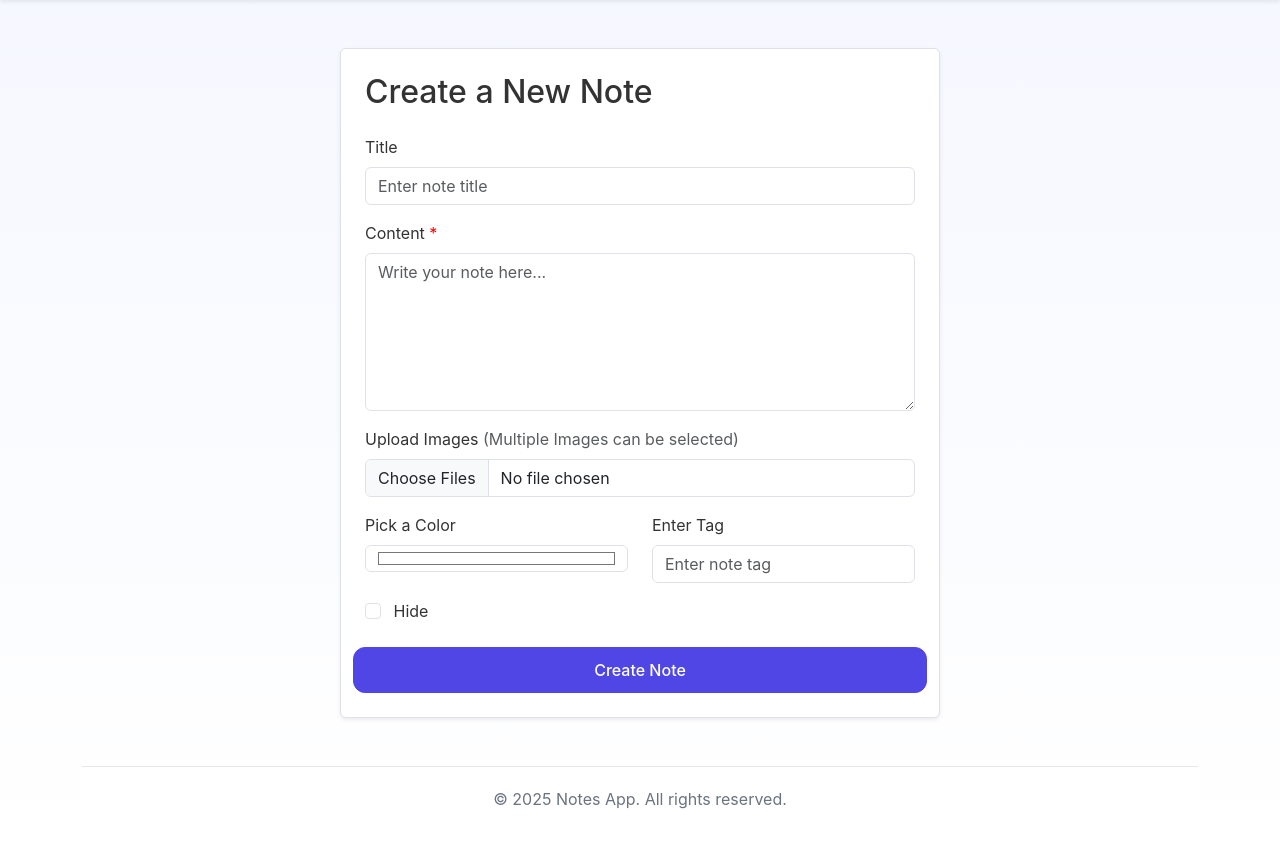
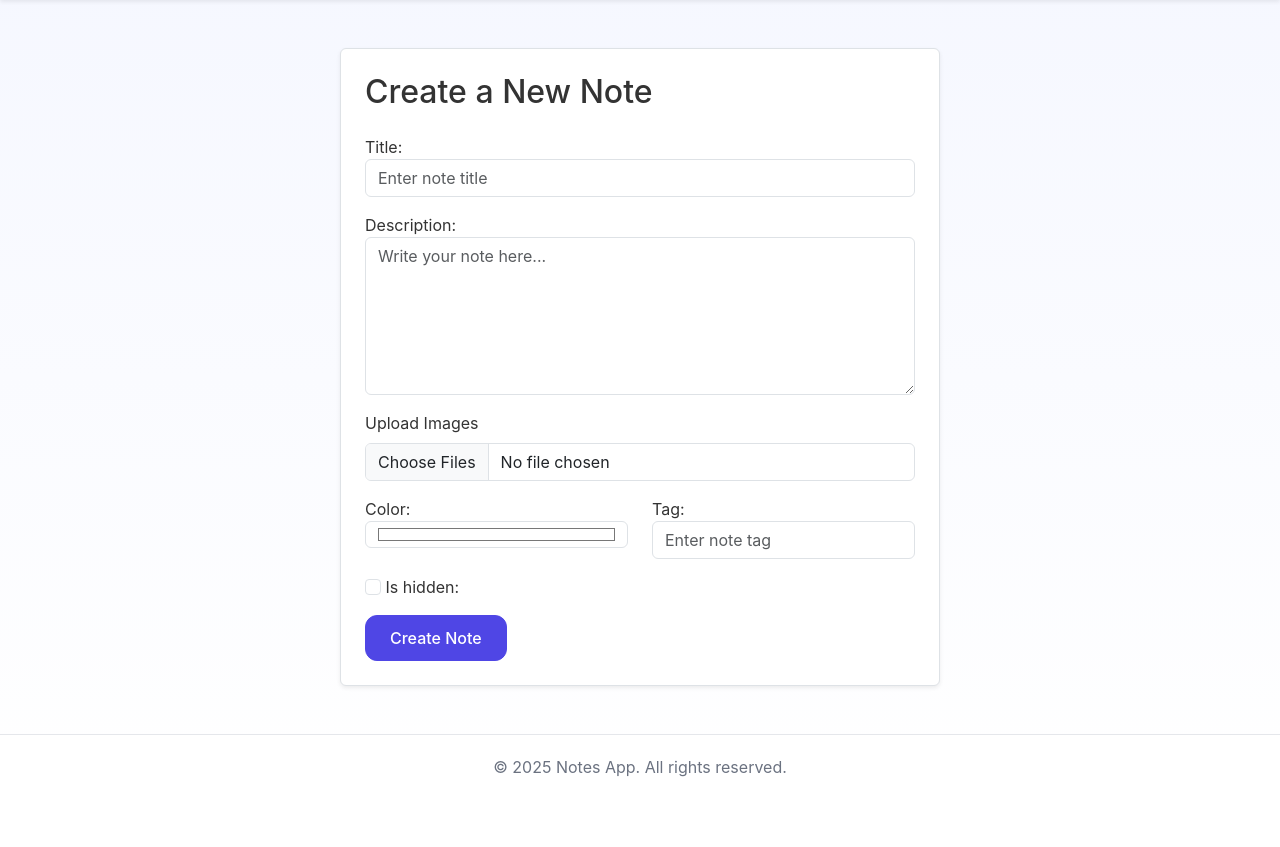
Before and after one commit to CoderHritik0/Wisdom-Warehouse-Django-, a Django app: page /notes/create/ in a window 1280 px wide. Shown: the part 62-909 px from the top of the page. After the commit the page ends 839 px from the top, so only its background shows below. Run offline with Django 5.2, Linux system fonts and the light colour scheme; grey boxes labelled with a size stand in for pictures from a placeholder-image service; some libraries are stand-ins or nearby versions.

Commit message:
Enhance note creation and management forms with improved widgets and multi-file upload support; update views for image handling and adjust templates for better error display.

```diff
--- a/notes/forms.py
+++ b/notes/forms.py
@@ -5,8 +5,22 @@ class NoteForm(forms.ModelForm):
     class Meta:
         model = note
         fields = ['title', 'description', 'tag', 'color', 'is_hidden']
+        widgets = {
+            'title': forms.TextInput(attrs={'class': 'form-control', 'placeholder': 'Enter note title'}),
+            'description': forms.Textarea(attrs={'class': 'form-control', 'rows': 6, 'placeholder': 'Write your note here...'}),
+            'tag': forms.TextInput(attrs={'class': 'form-control', 'placeholder': 'Enter note tag'}),
+            'color': forms.TextInput(attrs={'type': 'color', 'class': 'form-control'}),
+            'is_hidden': forms.CheckboxInput(attrs={'class': 'form-check-input'}),
+        }
+
+class MultiFileInput(forms.ClearableFileInput):
+    allow_multiple_selected = True
 
 class NoteImageForm(forms.ModelForm):
     class Meta:
         model = note_image
         fields = ['image']
+    images = forms.FileField(
+        widget=MultiFileInput(attrs={'multiple': True,'class': 'form-control', 'type': 'file'}),
+        required=False,
+    )
--- a/notes/templates/notes/create_note.html
+++ b/notes/templates/notes/create_note.html
@@ -1,42 +1,51 @@
 {% extends "login_layout.html" %}
 {% load static %}
-{% block title %}
-    New Note
-{% endblock %}
+{% block title %}New Note{% endblock %}
 
 {% block content %}
 <div class="container pt-5">
   <div class="note-creation-form mx-auto mb-5 p-4 border rounded shadow-sm" style="max-width: 600px;">
     <h2 class="mb-4">Create a New Note</h2>
-    <form method="post" class="row" enctype="multipart/form-data">
+
+    <form method="post" enctype="multipart/form-data">
       {% csrf_token %}
-      <div class="mb-3 col-sm-12">
-        <label for="noteTitle" class="form-label">Title</label>
-        <input type="text" class="form-control" id="noteTitle" name="title" placeholder="Enter note title">
+      {{ form.non_field_errors }}
+
+      <div class="mb-3">
+        {{ form.title.label_tag }}
+        {{ form.title }}
+        {{ form.title.errors }}
       </div>
-      <div class="mb-3 col-sm-12">
-        <label for="noteContent" class="form-label required-field">Content</label>
-        <textarea class="form-control" id="noteContent" name="content" rows="6" placeholder="Write your note here..." required></textarea>
+
+      <div class="mb-3">
+        {{ form.description.label_tag }}
+        {{ form.description }}
+        {{ form.description.errors }}
       </div>
-      <div class="mb-3 col-sm-12">
-        <label for="noteImages" class="form-label">Upload Images <span class="text-muted">(Multiple Images can be selected)</span></label>
-        <input type="file" class="form-control" id="noteImages" name="images" multiple>
+
+      <div class="mb-3">
+        <label for="id_images" class="form-label">Upload Images</label>
+        {{ image_form.images }}
       </div>
-      <div class="mb-3 col-sm-6">
-        <label for="noteColor" class="form-label">Pick a Color</label>
-        <input type="color" class="form-control" id="noteColor" name="color" value="#ffffff">
+
+      <div class="row">
+        <div class="col-sm-6 mb-3">
+          {{ form.color.label_tag }}
+          {{ form.color }}
+        </div>
+        <div class="col-sm-6 mb-3">
+          {{ form.tag.label_tag }}
+          {{ form.tag }}
+        </div>
       </div>
-      <div class="mb-3 col-sm-6">
-        <label for="noteTag" class="form-label">Enter Tag</label>
-        <input type="text" class="form-control" id="noteTag" name="tag" placeholder="Enter note tag">
+
+      <div class="mb-3">
+        {{ form.is_hidden }}
+        {{ form.is_hidden.label_tag }}
       </div>
-      <div class="mb-3 col-sm-4">
-        <input type="checkbox" class="form-check-input" id="noteHidden" name="hidden">
-        <label for="noteHidden" class="form-label mx-2">Hide</label>
-      </div>
+
       <button type="submit" class="btn btn-primary">Create Note</button>
     </form>
   </div>
+</div>
 {% endblock %}
-
-{% block footer %}{% endblock %}
--- a/notes/templates/notes/note_list.html
+++ b/notes/templates/notes/note_list.html
@@ -38,7 +38,7 @@
 
       <!-- 🔹 Card Body -->
       <div class="card-body">
-        <h5 class="card-title fw-bold">{{ note.title|default:"Untitled Note" }}</h5>
+        <h5 class="card-title fw-bold">{{ note.title|default:"" }}</h5>
 
         <!-- Description -->
         <p class="card-text">{{ note.description|linebreaks }}</p>
--- a/notes/views.py
+++ b/notes/views.py
@@ -14,20 +14,22 @@ def index(request):
 #     return render(request, 'notes/note_list.html')
 
 def create_note(request):
-    if request.method == 'POST':
-        form = NoteForm(request.POST)
-        image_form = NoteImageForm(request.POST, request.FILES)
-        if form.is_valid() and image_form.is_valid():
+    if request.method == "POST":
+        form = NoteForm(request.POST, request.FILES)
+        if form.is_valid():
             new_note = form.save(commit=False)
-            new_note.user = request.user
+            new_note.user = request.user  # Assign logged-in user
             new_note.save()
-            for img in request.FILES.getlist('image'):
-                note_img = note_image(note=new_note, image=img)
-                note_img.save()
-            return redirect('note_list')
+
+            # Save uploaded images
+            for img in request.FILES.getlist('images'):
+                note_image.objects.create(note=new_note, image=img)
+
+            return redirect('index')  # Redirect to notes list page
     else:
         form = NoteForm()
-    return render(request, 'notes/create_note.html', {'note_form': NoteForm(), 'image_form': NoteImageForm()})
+
+    return render(request, "notes/create_note.html", {"form": form, "image_form": NoteImageForm()})
 
 # def edit_note(request, note_id):
 #     note_instance = get_object_or_404(note, pk=note_id, user=request.user)
```
Also changed, not shown: db.sqlite3.
